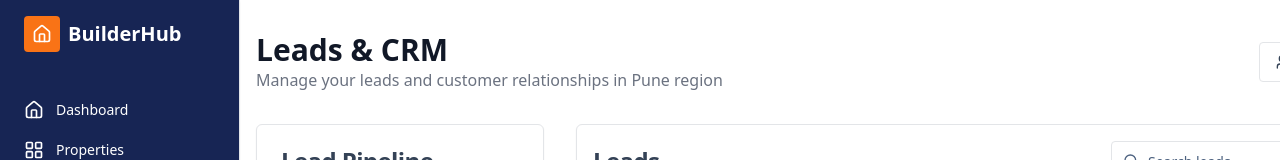
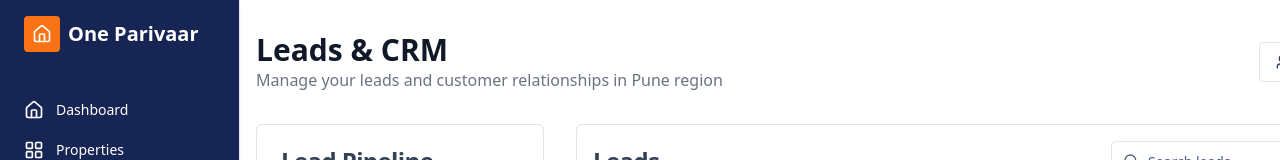
Before and after one commit to rosh100yx/homeflow-nexus-platform, a React (Vite) app: page /leads in a window 1280 px wide. Shown: the top 160 px of the page. Built offline with nearby package versions, Linux system fonts and the light colour scheme.

Commit message:
Rename company logo to "one parivaar"
Updates the company logo text in the Navbar component from "BuilderHub" to "one parivaar".

```diff
--- a/src/components/ui/Navbar.tsx
+++ b/src/components/ui/Navbar.tsx
@@ -83,7 +83,7 @@ export const Navbar: React.FC = () => {
             <div className="bg-retro-orange text-retro-white p-2 rounded mr-2">
               <Home className="h-5 w-5" />
             </div>
-            <h1 className="font-bold text-xl text-retro-white">BuilderHub</h1>
+            <h1 className="font-bold text-xl text-retro-white">One Parivaar</h1>
           </Link>
         </div>
 
@@ -124,7 +124,7 @@ export const Navbar: React.FC = () => {
           <div className="bg-retro-orange text-retro-white p-1 rounded mr-2">
             <Home className="h-4 w-4" />
           </div>
-          <h1 className="font-bold text-lg text-retro-navy">BuilderHub</h1>
+          <h1 className="font-bold text-lg text-retro-navy">One Parivaar</h1>
         </Link>
 
         <Button
```
